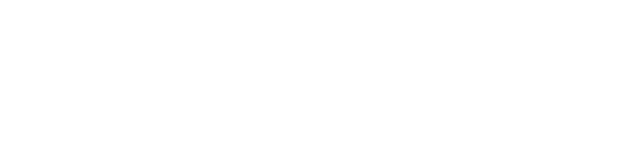
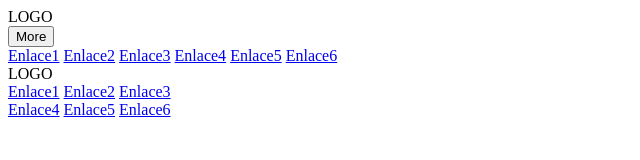
Before and after one commit to julioematasv/menuHorizontal, a plain HTML site: page index.html in a window 1280 px wide. Shown: the whole page, without its empty margins (0-640 px from the left). Drawn offline with Linux system fonts and the light colour scheme.

Commit message:
Iniciando Estructura del menú

```diff
--- a/index.html
+++ b/index.html
@@ -4,9 +4,47 @@
   <meta charset="UTF-8">
   <meta http-equiv="X-UA-Compatible" content="IE=edge">
   <meta name="viewport" content="width=device-width, initial-scale=1.0">
-  <title>Menú Horizontal</title>
+  <title>Menú Vertical / Horizontal</title>
 </head>
 <body>
+  <nav>
+    <!-- Inicio de menú Mobile -->
+    <div class="mobile">
+      <div class="header">
+        <div class="logo">LOGO</div>
+        <div class="more"><button>More</button></div>
+      </div>
+
+      <div class="links">
+        <a href="#">Enlace1</a>
+        <a href="#">Enlace2</a>
+        <a href="#">Enlace3</a>
+        <a href="#">Enlace4</a>
+        <a href="#">Enlace5</a>
+        <a href="#">Enlace6</a>
+      </div>
+    </div><!-- Final de menú Mobile -->
+
+    <div class="desktop">
+      <div class="logo">LOGO</div>
+
+      <div class="primary-links">
+        <a href="#">Enlace1</a>
+        <a href="#">Enlace2</a>
+        <a href="#">Enlace3</a>
+      </div>
+
+      <div class="secondary-links">
+        <a href="#">Enlace4</a>
+        <a href="#">Enlace5</a>
+        <a href="#">Enlace6</a>
+      </div>
+
+    </div><!-- Final de menú Desktop -->
+
+    <!-- Inicio de menú Desktop -->
+
+  </nav>
 
 </body>
 </html>
```
